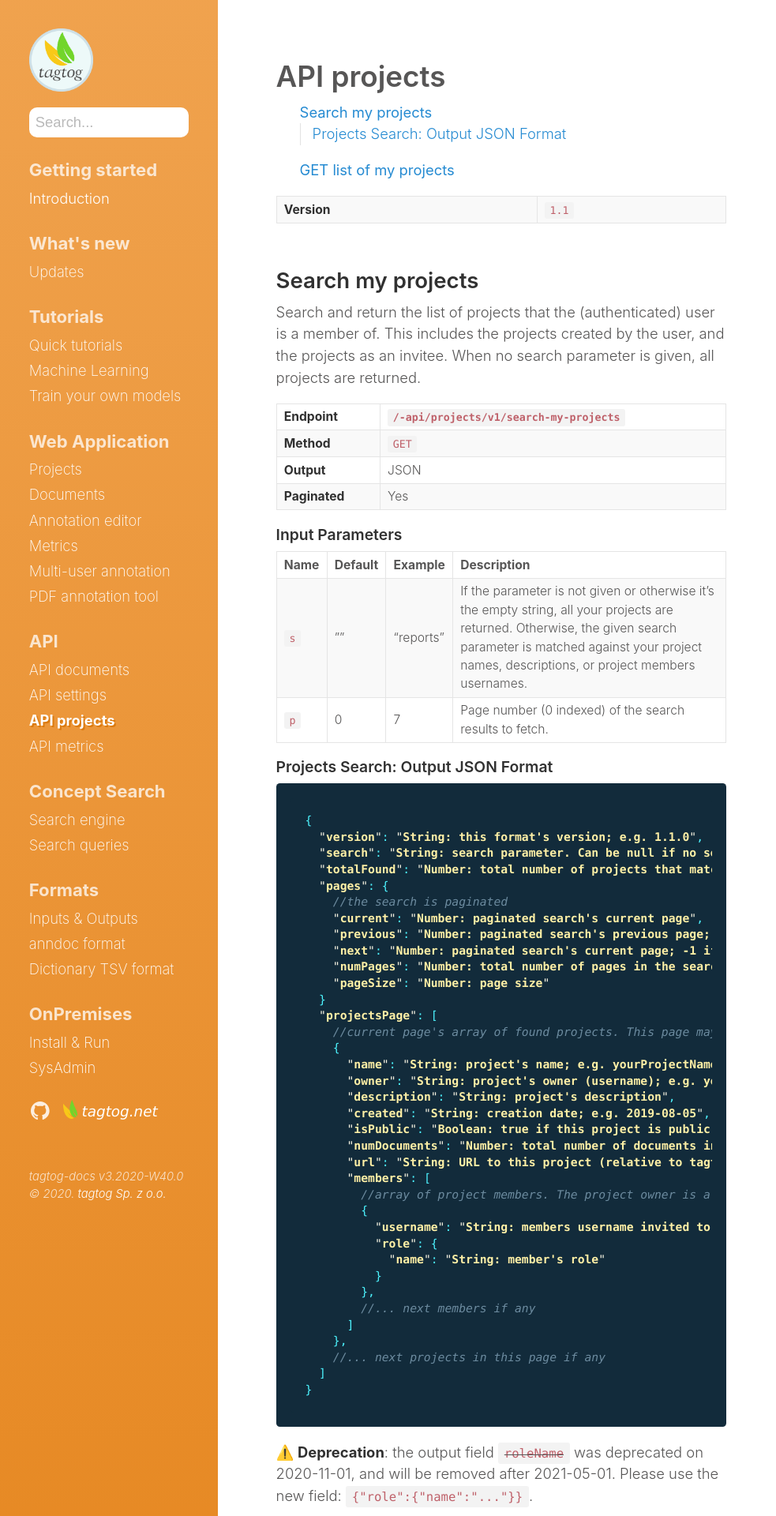
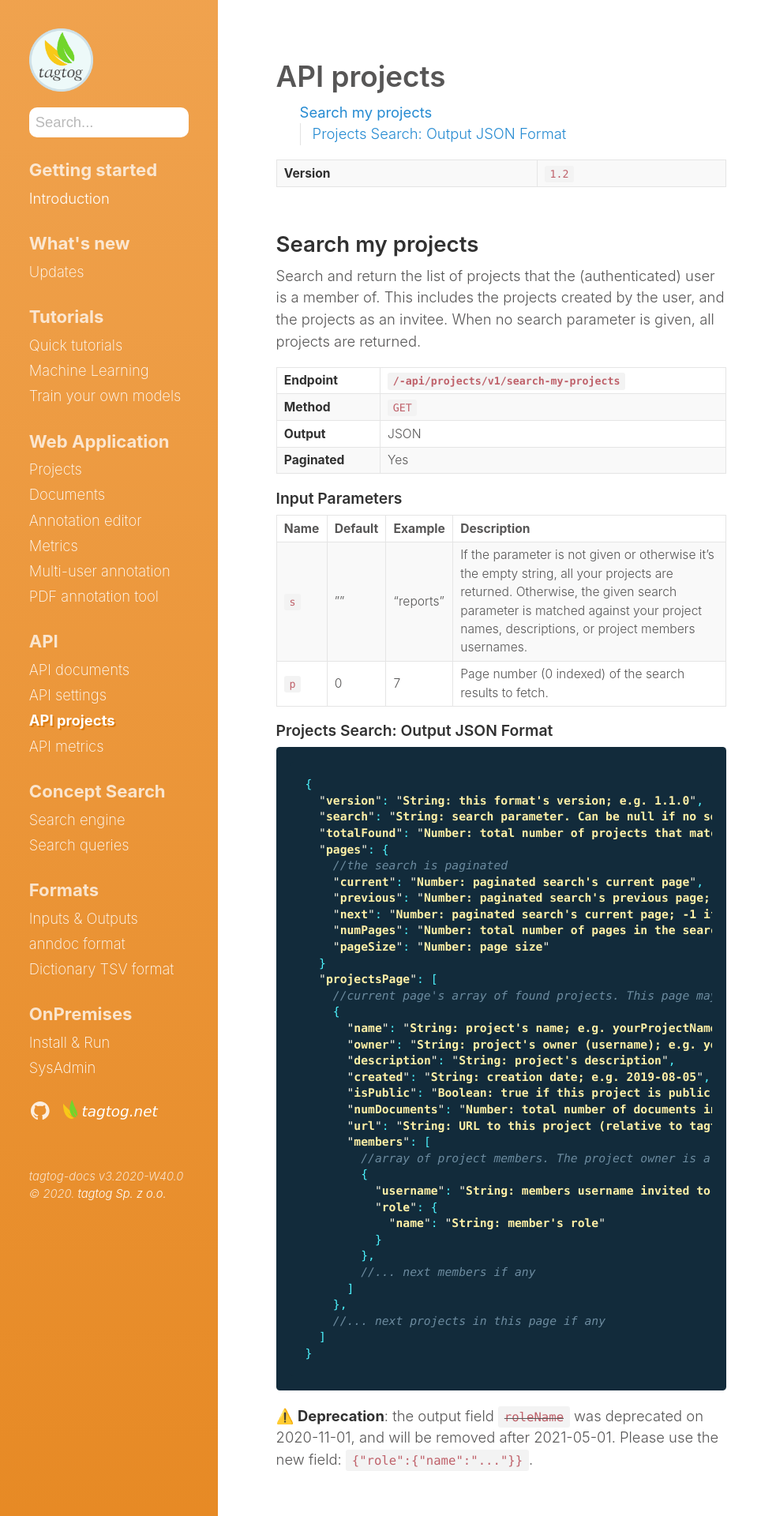
Before and after one commit to tagtogorg/tagtog-doc, a Jekyll site: the page built from API-projects-v1.md, in a window 1280 px wide. Shown: the top 1920 px of the page at 79% size, without its empty margins (0-983 px from the left). Built offline with Jekyll 4.4.1, drawn with Linux system fonts in a browser that asks for light colours; nearby versions of some CDN libraries; some of the changed text lies outside the part shown.

Commit message:
delete deprecated route: /-api/projects/v1/my_projects

````diff
--- a/API-projects-v1.md
+++ b/API-projects-v1.md
@@ -6,7 +6,7 @@ layout: page
 toc: true
 toc_levels: 1,2
 
-version: 1.1
+version: 1.2
 api_endpoint: /-api/projects/v1
 api_document_url: https://www.tagtog.net/-api/projects/v1
 api_username: yourUsername
@@ -86,42 +86,3 @@ Search and return the list of projects that the (authenticated) user is a member
 **⚠️ Deprecation**: the output field ~~`roleName`~~ was deprecated on 2020-11-01, and will be removed after 2021-05-01. Please use the new field: `{"role":{"name":"..."}}`.
 
 </div>
-
-
-<div class="two-third-col" markdown="1">
-
-## ~~GET list of my projects~~
-
-**⚠️ DEPRECATED 2019-10-11 -- Will be removed after 2020-01-11**
-
-**👉 Use instead: [search-my-projects](#search-my-projects)**
-
-Return the list of projects that the (authenticated) user is a member of. This includes the projects created by the user, and the projects as an invitee.
-
-| **Endpoint** | `{{ page.api_endpoint }}/my_projects` |
-| ------------ | ------------------------------------- |
-| **Method**   | `GET`                                 |
-| **Output**   | JSON                                  |
-
-
-###### Input Parameters
-
-None
-
-
-###### Coding examples
-
-<div id="tabs-container">
-  <ul class="tabs-menu">
-    <li class="current"><a href="#tab-1-curl">cURL</a></li>
-  </ul>
-  <div class="tab">
-<div id="tab-1-curl" class="tab-content" style="display: block" markdown="1">
-```shell
-curl -u yourUsername:yourPassword {{ page.api_document_url }}/my_projects
-```
-</div>
-  </div>
-</div>
-
-</div>
````
Also changed, not shown: updates.md (+1 -0 lines).
